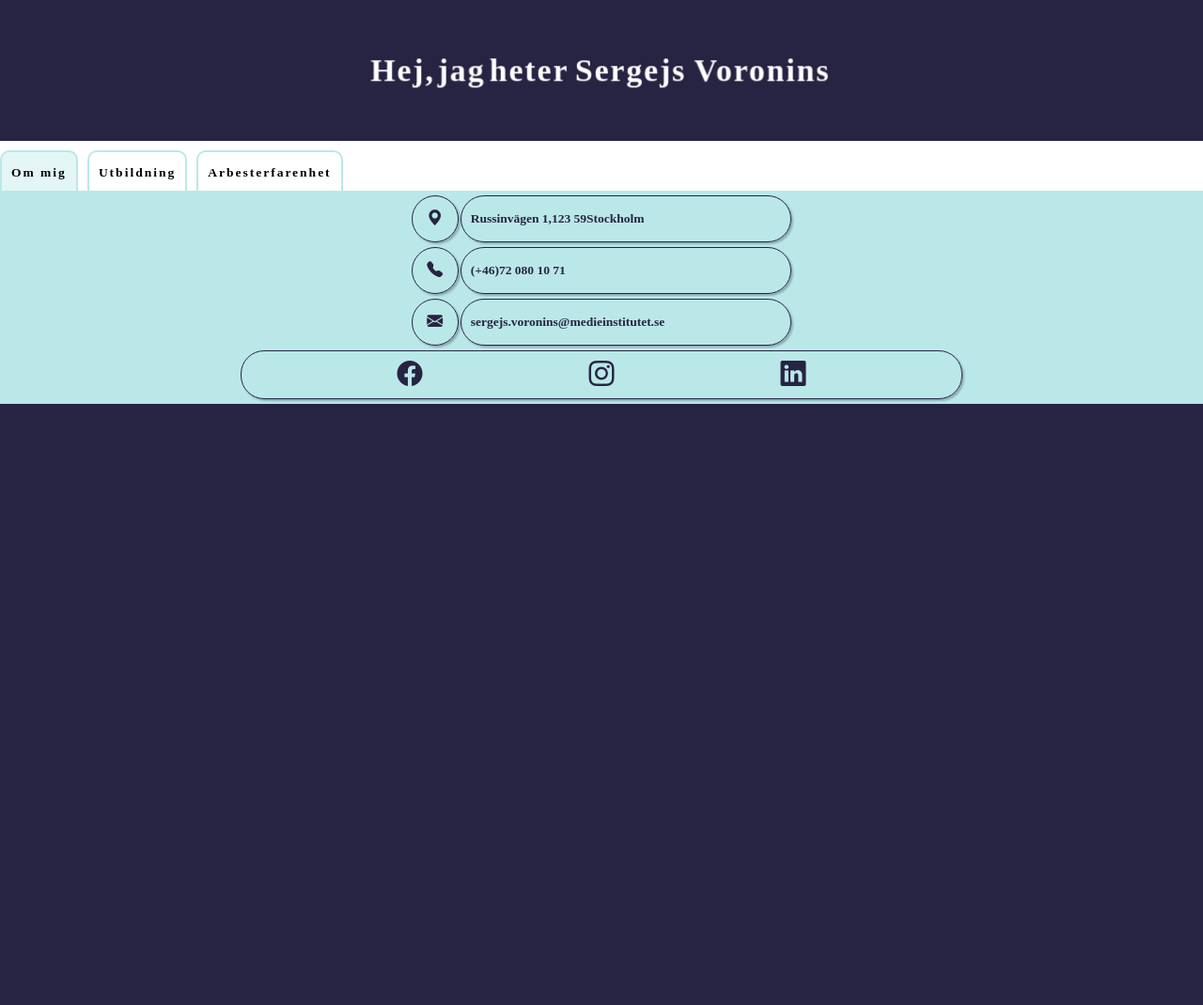
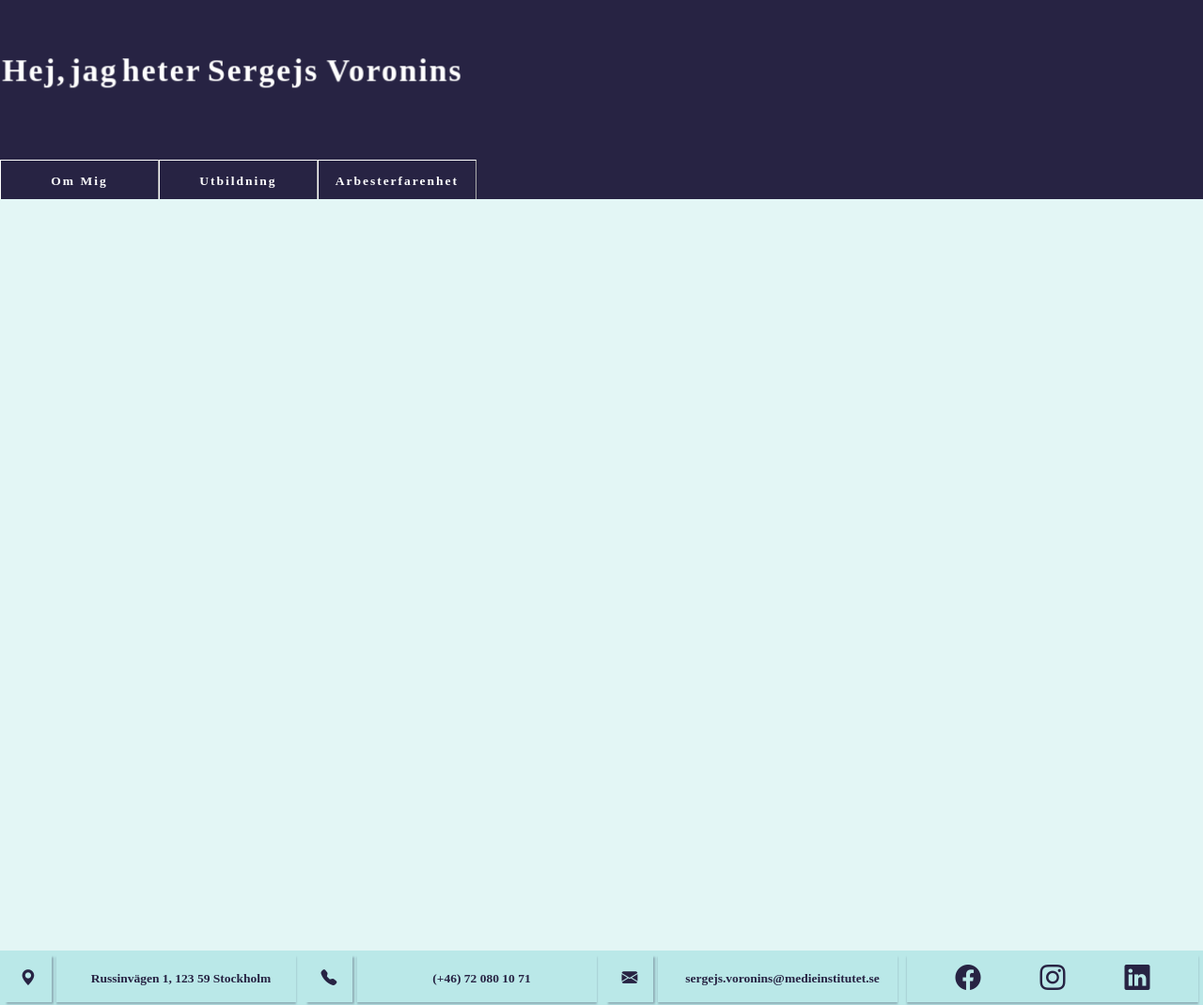
Before and after one commit to sergejsvoronins/Portfolio, a plain HTML site: page index.html in a window 1280 px wide. Shown: the whole page at 94% size. Before the commit the page ends 800 px from the top, so only its background shows below. Drawn offline with nearby package versions, Linux system fonts and the light colour scheme.

Commit message:
header/footer - some fixes added

```diff
--- a/SCSS/_reset.scss
+++ b/SCSS/_reset.scss
@@ -9,4 +9,7 @@ body{
     font-size: 18px;
     color: l.$first-color;
     background-color: l.$fourth-color;
+    main{
+      height: 100%;
+    }
 }
--- a/SCSS/main.scss
+++ b/SCSS/main.scss
@@ -3,7 +3,7 @@
 @use "mixins" as m;
 
     header{
-      .header__title{
+      .title{
         @keyframes scale {
           100% {
             transform: scale(1);
@@ -16,59 +16,68 @@
           }
         }
         display: flex;
-        justify-content: center;
-        align-items: center;
+        justify-content: end;
         padding: 3em 0;
         z-index: 3;
         & span{
           font-weight: 700;
           font-size: 2em;
           letter-spacing: 2px;
-
-          &:nth-child(1){
-            display: none;
-          }
-
-          &:nth-child(2){
-            display: none;
-          }
-          &:nth-child(3){
-            display: none;
-          }
-        }
-        @include m.desktop{
-          span{
-            font-size: 2em;
+          font-size: 2em;
             opacity: 1;
             transform: scale(0.94);
             filter: blur(4px);
             animation: scale 3s forwards cubic-bezier(0.5, 1, 0.89, 1);
 
             &:nth-child(1) {
-              display: flex;
+              display: none;
               animation: fade-in 0.8s 0.1s forwards cubic-bezier(0.11, 0, 0.5, 0);
             }
 
             &:nth-child(2) {
-              display: flex;
+              display: none;
               animation: fade-in 0.8s 0.2s forwards cubic-bezier(0.11, 0, 0.5, 0);
             }
 
             &:nth-child(3) {
-              display: flex;
+              display: none;
               animation: fade-in 0.8s 0.3s forwards cubic-bezier(0.11, 0, 0.5, 0);
             }
 
             &:nth-child(4) {
+              display: flex;
               animation: fade-in 0.8s 0.4s forwards cubic-bezier(0.11, 0, 0.5, 0);
             }
 
             &:nth-child(5) {
+              display: flex;
               animation: fade-in 0.8s 0.5s forwards cubic-bezier(0.11, 0, 0.5, 0);
             }
+            @include m.tablet{
+              &:nth-child(1) {
+                display: flex;
+              }
+              &:nth-child(2) {
+                display: flex;
+              }
+              &:nth-child(3) {
+                display: flex;
+              }
+            }
+        }
+        @include m.tablet{
+          justify-content: center;
+          @include m.desktop{
+          justify-content: start;
+        }
+          span{
+
+
+
 
           }
         }
+
       }
 
       .hamburger-menu {
@@ -93,71 +102,6 @@
 
         }
       }
-      .nav {
-        position: fixed;
-        background-color: l.$first-color;
-        height: 100%;
-        top: -100%; left: -100%; right: 0; bottom: 0;
-        transition: all 0.3s ease-in-out;
-        transform: scale(0);
-        @include m.desktop{
-          position: static;
-          transform: scale(1);
-          z-index: 5;
-        }
-
-        .nav__wrapper {
-          overflow: hidden;
-          ul{
-            width: 100%;
-            gap: 10px;
-            padding: 100px 0;
-            @include m.desktop{
-              display: flex;
-              padding-top: 10px;
-              padding-bottom: 0;
-            }
-            li{
-              list-style: none;
-              &:hover{
-                background-color: l.$fourth-color;
-                & a{
-                  color: l.$first-color;
-                  background-color: l.$fourth-color;
-                }
-              }
-              @include m.desktop{
-                text-align: center;
-                padding: 10px;
-                border-top: 2px solid l.$third-color;
-                border-left: 2px solid l.$third-color;
-                border-right: 2px solid l.$third-color;
-                border-top-left-radius: 10px;
-                border-top-right-radius: 10px;
-              }
-
-              a {
-                text-decoration: none;
-                color: black;
-                font-size: 1.25em;
-                font-weight: 700;
-                @include m.desktop{
-                  font-size: 0.75em;
-                  letter-spacing: 2px;
-                }
-              }
-
-            }
-            @include m.desktop{
-              .active{
-                background-color: l.$second-color;
-              }
-            }
-          }
-
-        }
-
-      }
       #toggle {
         display: none;
 
@@ -177,14 +121,91 @@
         }
 
         &:checked + .hamburger-menu + .nav{
+          top: 0;
           left: 0;
-          top: 0;
           transform: scale(1);
           @include m.tablet{
             right: 50%;
           }
         }
       }
+      .nav {
+        position: fixed;
+        background-color: l.$first-color;
+        width: 100%;
+        height: 100%;
+        top: -100%;
+        left: -100%;
+        transition: all 0.3s ease-in-out;
+        transform: scale(0);
+        @include m.tablet{
+          width: 50%;
+        }
+        @include m.desktop{
+          position: static;
+          background-color: l.$fourth-color;
+          transform: scale(1);
+          z-index: 5;
+          width: 100%;
+        }
+
+        .nav__wrapper {
+          overflow: hidden;
+          ul{
+            display: flex;
+            flex-direction: column;
+            padding-top: 100px;
+            margin: 5px 5px;
+
+            @include m.desktop{
+              flex-direction: row;
+              padding-top: 20px;
+              margin: 0;
+              width: 40%;
+            }
+            li{
+              list-style: none;
+              padding: 20px 20px;
+              box-shadow: 0px 2px 2px rgba($color: l.$fourth-color, $alpha: 0.3);
+              &:hover{
+                background-color: l.$fourth-color;
+                @include m.desktop{
+                  background-color: l.$first-color;
+                }
+                & a{
+                  color: l.$first-color;
+                  @include m.desktop{
+                    color: l.$fourth-color;
+                  }
+                }
+              }
+              @include m.desktop{
+                width: 33%;
+                text-align: center;
+                padding: 10px;
+                border-left: 1px outset l.$first-color;
+                border-top: 1px outset l.$first-color;
+                border-right: 1px outset l.$first-color;
+              }
+
+              a {
+                text-decoration: none;
+                text-transform: uppercase;
+                color: l.$fourth-color;
+                font-size: 1.25em;
+                font-weight: 700;
+                @include m.desktop{
+                  text-transform: capitalize;
+                  font-size: 0.75em;
+                  letter-spacing: 2px;
+                  color: l.$first-color;
+                }
+              }
+            }
+          }
+        }
+      }
+
 
     }
     main{
@@ -197,28 +218,27 @@
       flex-direction: column;
       justify-content: space-between;
       font-size: 0.75em;
-      @include m.tablet{
-        align-items: center;
+      @include m.desktop{
+        flex-direction: row;
       }
-      .footer__contacts{
+      .contacts{
         display: flex;
         gap: 5px;
         height: 50px;
         margin-left: 5px;
         margin-top: 5px;
+        margin-right: 5px;
         color: l.$fourth-color;
         font-weight: 600;
-        @include m.tablet{
-          width: 32%;
-          gap: 2px;
+        @include m.desktop{
+          width: 25%;
         }
+
         &__icon{
           display: flex;
           align-items: center;
           justify-content: center;
           box-shadow: 2px 2px 2px rgba($color: l.$fourth-color, $alpha: 0.3);
-          border: 1px solid l.$fourth-color;
-          border-radius: 50%;
           width: 50px;
           height: 100%;
           font-size: 1.25em;
@@ -226,35 +246,32 @@
         &__info{
           display: flex;
           padding-left: 10px;
+          justify-content: start;
           align-items: center;
           flex-wrap: wrap;
-          flex: auto;
-          border: 1px solid l.$fourth-color;
-          box-shadow: 2px 2px 2px rgba($color: l.$fourth-color, $alpha: 0.3);
-          border-radius: 25px;
-          margin-right: 5px;
+          flex: 1 1;
+          box-shadow: 0px 2px 2px rgba($color: l.$fourth-color, $alpha: 0.3);
           text-overflow: clip;
-
+          @include m.desktop{
+            justify-content: center;
+          }
         }
       }
-      .footer__social{
+      .social{
         margin-top: 5px;
         font-size: 2em;
         display: flex;
-        border: 1px solid l.$fourth-color;
-        box-shadow: 2px 2px 2px rgba($color: l.$fourth-color, $alpha: 0.3);
+        box-shadow: 0px 2px 2px rgba($color: l.$fourth-color, $alpha: 0.3);
         margin: 5px;
-        border-radius: 25px;
+
         justify-content: space-evenly;
-        @include m.tablet{
-          width: 60%;
+        @include m.desktop{
+          width: 25%;
         }
         &__icon{
           display: flex;
           align-items: center;
           justify-content: center;
-          border-radius: 50%;
-
           width: 50px;
           height: 50px;
           font-size: 1em;
--- a/index.html
+++ b/index.html
@@ -10,7 +10,7 @@
 </head>
 <body>
     <header>
-      <div class="header__title">
+      <div class="title">
         <span>Hej,</span>
         <span>jag</span>
         <span>heter</span>
@@ -26,7 +26,7 @@
         <div class="nav">
           <nav class="nav__wrapper">
              <ul>
-                <li class="active"><a href="#">Om mig</a></li>
+                <li><a href="#">Om mig</a></li>
                 <li><a href="#">Utbildning</a></li>
                 <li><a href="#">Arbesterfarenhet</a></li>
               </ul>
@@ -38,30 +38,32 @@
     </main>
 
     <footer>
-      <div class="footer__contacts">
-        <div class="footer__contacts__icon"><i class="bi bi-geo-alt-fill"></i></div>
-        <div class="footer__contacts__info">
-          <span>Russinvägen 1,</span>
-          <span>123 59</span>
-          <span>Stockholm</span>
+      <div class="contacts">
+        <div class="contacts__icon"><i class="bi bi-geo-alt-fill"></i></div>
+        <div class="contacts__info">
+          <span>Russinvägen 1, 123 59 Stockholm</span>
+
         </div>
       </div>
-      <div class="footer__contacts">
-        <div class="footer__contacts__icon"><i class="bi bi-telephone-fill"></i></div>
-        <div class="footer__contacts__info">(+46)72 080 10 71</div>
+      <div class="contacts">
+        <div class="contacts__icon"><i class="bi bi-telephone-fill"></i></div>
+        <div class="contacts__info">(+46) 72 080 10 71</div>
       </div>
-      <div class="footer__contacts">
-        <div class="footer__contacts__icon"><i class="bi bi-envelope-fill"></i></i></div>
-        <div class="footer__contacts__info">sergejs.voronins@<span>medieinstitutet.se</span></div>
+      <div class="contacts">
+        <div class="contacts__icon"><i class="bi bi-envelope-fill"></i></i></div>
+        <div class="contacts__info">
+          <span>sergejs.voronins</span>
+          <span>@medieinstitutet.se</span>
+        </div>
       </div>
-      <div class="footer__social">
-        <div class="footer__social__icon">
+      <div class="social">
+        <div class="social__icon">
           <a href="#"><i class="bi bi-facebook"></i></a>
         </div>
-        <div class="footer__social__icon">
+        <div class="social__icon">
           <a href="#"><i class="bi bi-instagram"></i></a>
         </div>
-        <div class="footer__social__icon">
+        <div class="social__icon">
           <a href="#"><i class="bi bi-linkedin"></i></a>
         </div>
       </div>
```
Also changed, not shown: css/main.css, 1 other file.
